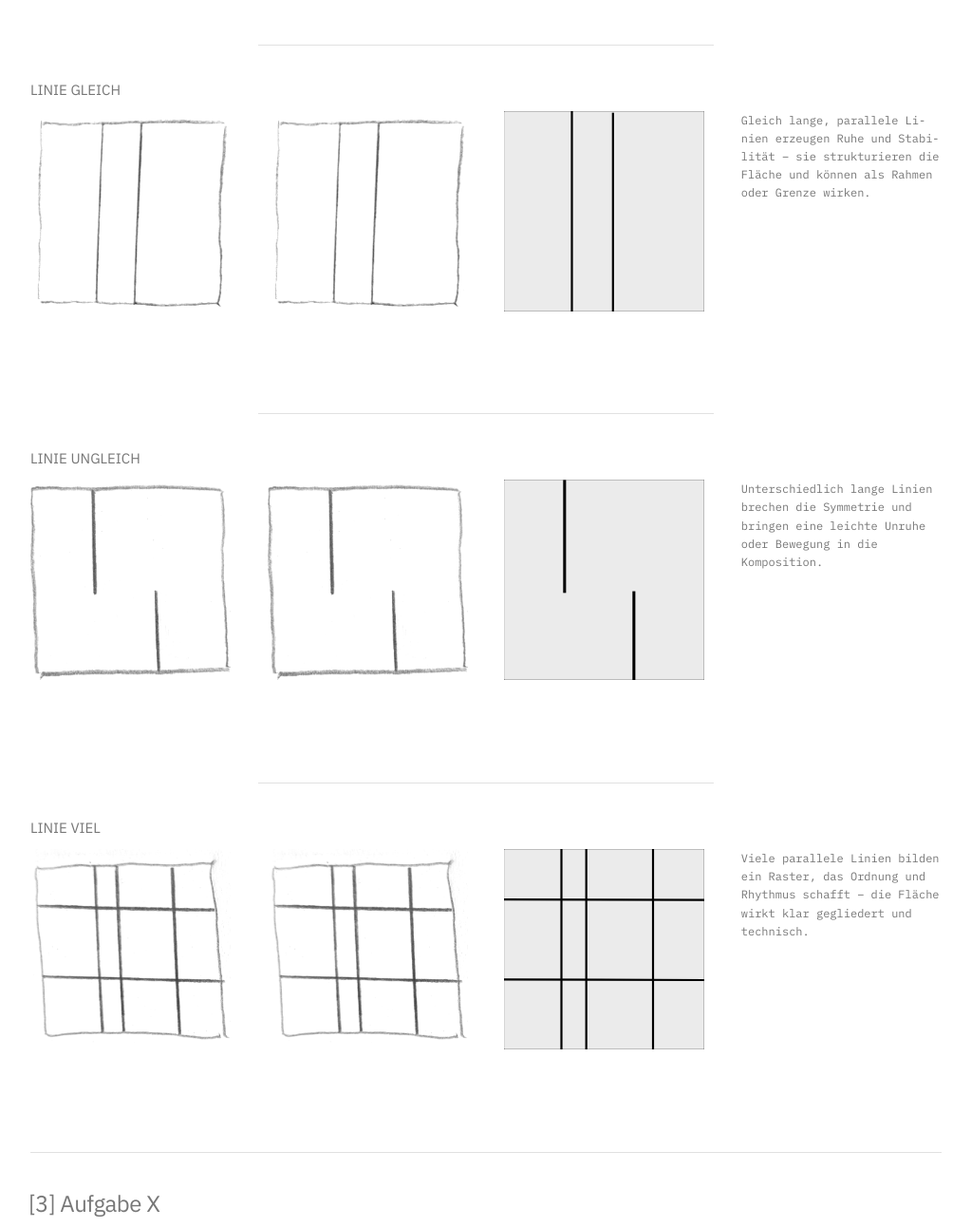
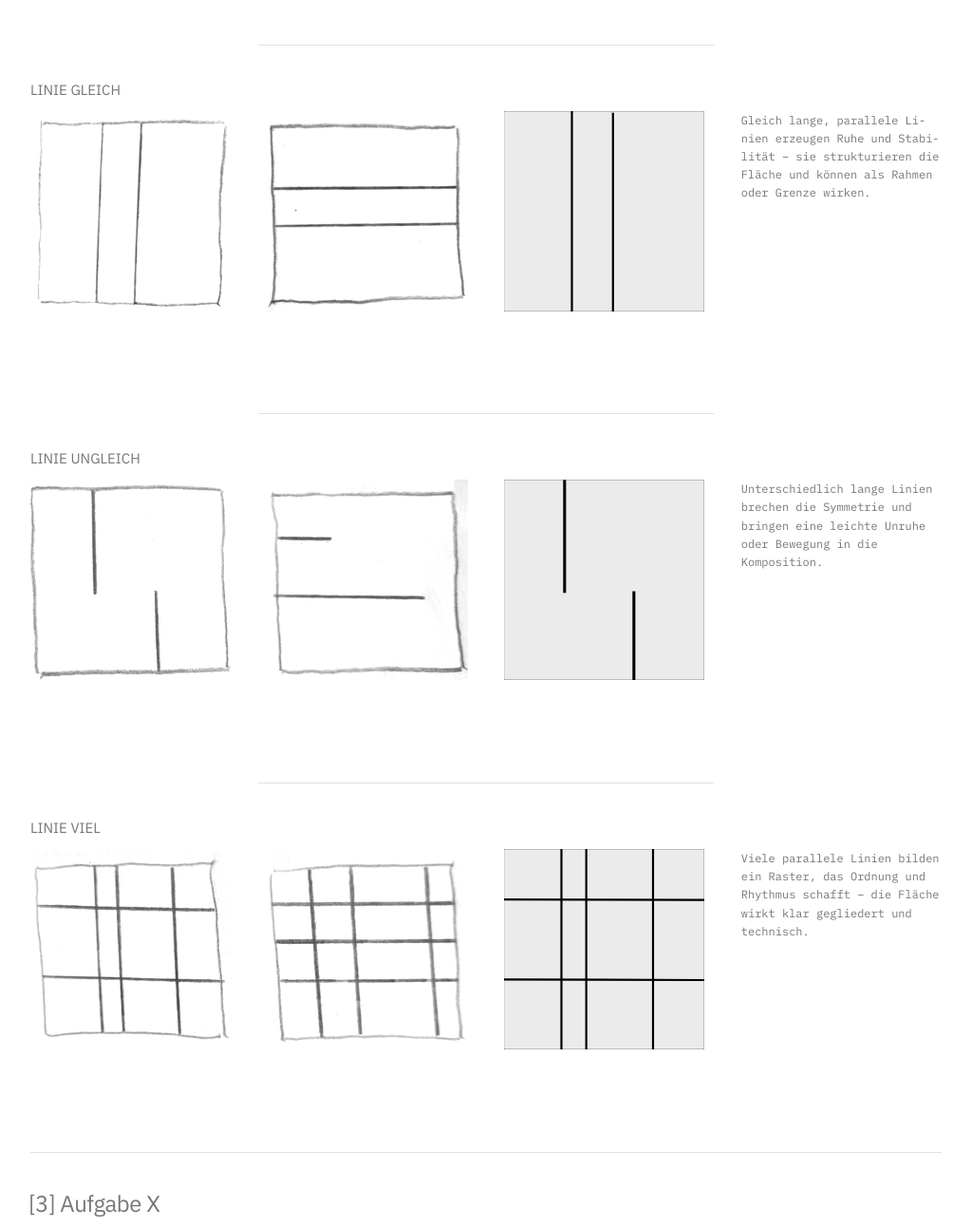
Before and after one commit to AllRoundJonU/visual-design-doku, a plain HTML site: page index.html in a window 1280 px wide. Shown: the part 5465-6757 px from the top of the page at 95% size, without its empty margins (128-1151 px from the left). Drawn offline with nearby package versions, Linux system fonts and the light colour scheme.

Commit message:
[~] Bild links updates

```diff
--- a/index.html
+++ b/index.html
@@ -219,10 +219,11 @@
         <hr style="width: 50%;">
         <h6>LINIE</h6>
         <div class="row">
-            <div class="three columns">                    <img src="./assets/aufgabe_2/linie/linie_1.png" />
+            <div class="three columns">
+                <img src="./assets/aufgabe_2/linie/linie_1.png" />
             </div>
             <div class="three columns">
-                <img src="./assets/aufgabe_2/linie/linie_1.png" />
+                <img src="./assets/aufgabe_2/linie/linie_2.png" />
             </div>
             <div class="three columns">
                 <img src="./assets/aufgabe_2/linie/linie.svg" />
@@ -238,7 +239,7 @@
                 <img src="./assets/aufgabe_2/linien_gleich/linien_gleich_1.png" />
             </div>
             <div class="three columns">
-                <img src="./assets/aufgabe_2/linien_gleich/linien_gleich_1.png" />
+                <img src="./assets/aufgabe_2/linien_gleich/linien_gleich_2.png" />
             </div>
             <div class="three columns">
                 <img src="./assets/aufgabe_2/linien_gleich/linien_gleich.svg" />
@@ -254,7 +255,7 @@
                 <img src="./assets/aufgabe_2/linien_ungleich/linien_ungleich_1.png" />
             </div>
             <div class="three columns">
-                <img src="./assets/aufgabe_2/linien_ungleich/linien_ungleich_1.png" />
+                <img src="./assets/aufgabe_2/linien_ungleich/linien_ungleich_2.png" />
             </div>
             <div class="three columns">
                 <img src="./assets/aufgabe_2/linien_ungleich/linien_ungleich.svg" />
@@ -270,7 +271,7 @@
                 <img src="./assets/aufgabe_2/linien_viel/linien_viel.png" />
             </div>
             <div class="three columns">
-                <img src="./assets/aufgabe_2/linien_viel/linien_viel.png" />
+                <img src="./assets/aufgabe_2/linien_viel/linien_viel_2.png" />
             </div>
             <div class="three columns">
                 <img src="./assets/aufgabe_2/linien_viel/linien_viel.svg" />
```
